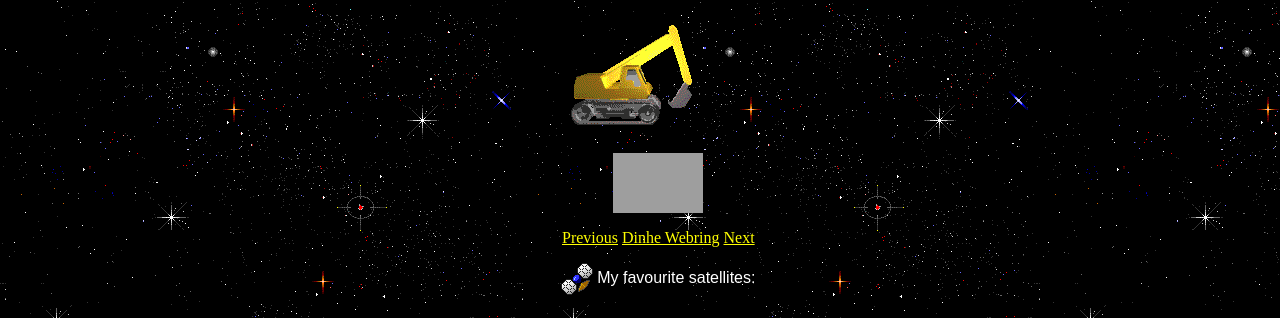
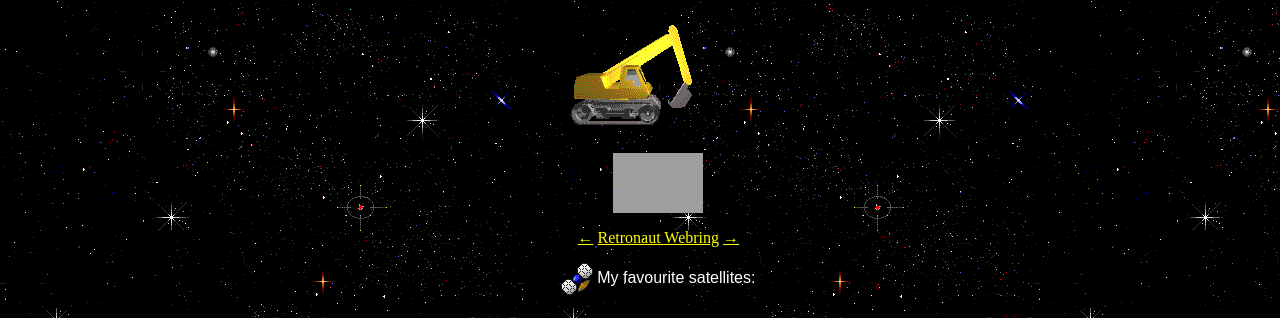
Before and after one commit to spacevini8/vinis-cool-website, a plain HTML site: page index.html in a window 1280 px wide. Shown: the part 403-721 px from the top of the page. Drawn offline with Linux system fonts and the light colour scheme; grey boxes are pictures that could not be loaded; a script that the page names is missing.

Commit message:
updated webring

```diff
--- a/index.html
+++ b/index.html
@@ -51,9 +51,9 @@ the 2010s!!!</font></p>
 </p>
 
 <p align="center">
-  <a href='https://webring.dinhe.net/prev/https://spacevini8.n0budget.com/'>Previous</a>
-  <a href='https://webring.dinhe.net/'>Dinhe Webring</a>
-  <a href='https://webring.dinhe.net/next/https://spacevini8.n0budget.com/'>Next</a>
+  <a href='https://webring.dinhe.net/prev/https://spacevini8.n0budget.com/'>←</a>
+  <a href='https://webring.dinhe.net/'>Retronaut Webring</a>
+  <a href='https://webring.dinhe.net/next/https://spacevini8.n0budget.com/'>→</a>
 </p>
 
 <p align="center">
```
